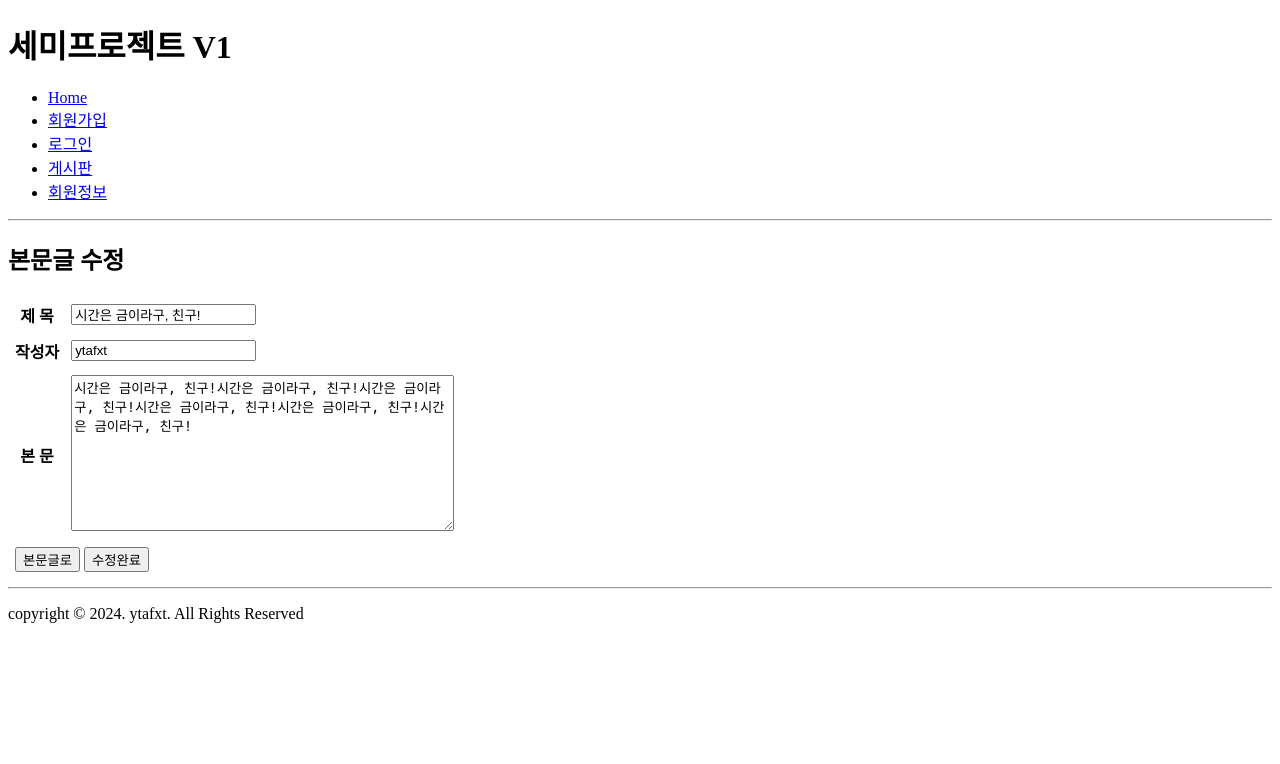
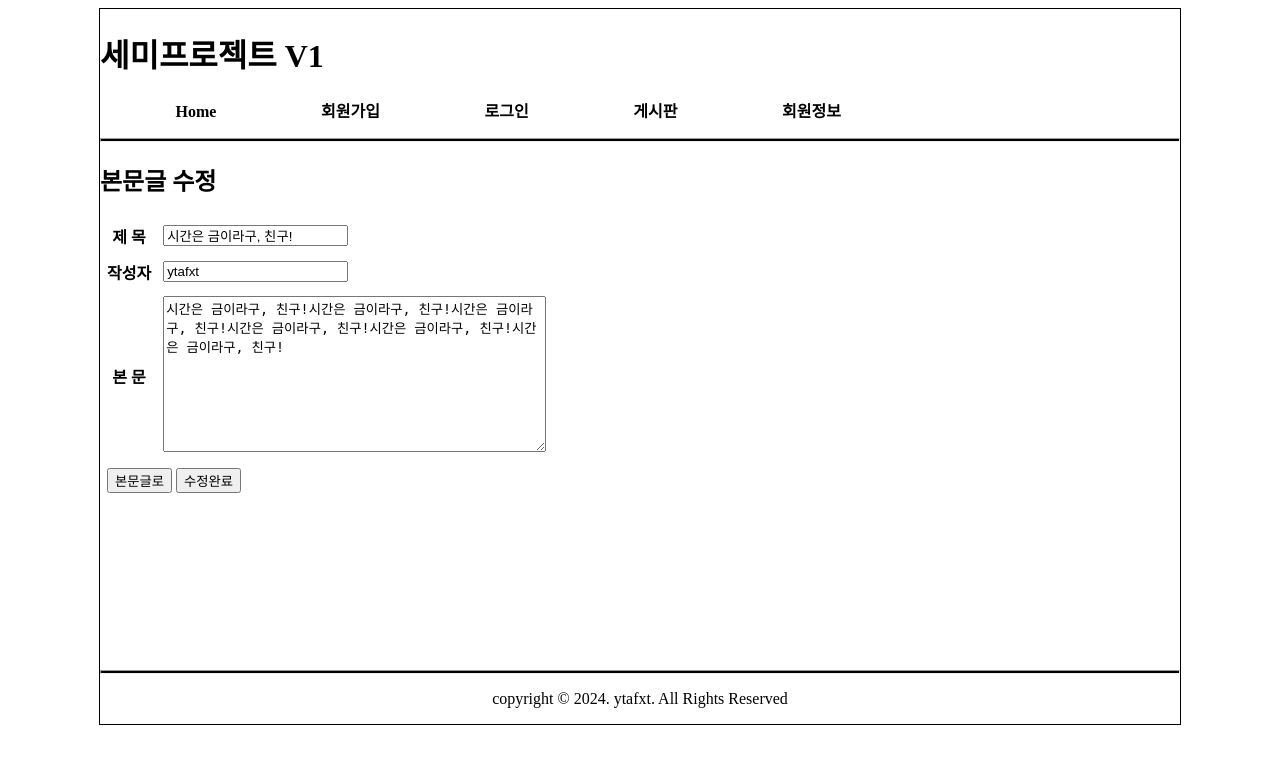
Before and after one commit to evollivia/semiprojectv1, a FastAPI app: page /board/modify in a window 1280 px wide. Shown: the top 764 px of the page. Run offline with FastAPI, Linux system fonts and the light colour scheme.

Commit message:
모든 페이지에 적용되는 전역 스타일 지정

```diff
--- /dev/null
+++ b/views/static/css/project.css
@@ -0,0 +1,10 @@
+#wrap{border: 1px solid black; width: 1080px; margin: 0 auto}
+nav ul{list-style: none; padding: 0}
+nav li{display: inline; margin: 7%;}
+a:link {color: black; text-decoration: none; font-weight: bold}
+a:visited {color: black}
+a:hover {color: red; text-decoration: underline}
+a:active {color: blue; text-decoration: underline}
+main{min-height: 500px}
+hr{height: 2px; background: black;}
+footer p{text-align: center}
--- a/views/templates/board/list.html
+++ b/views/templates/board/list.html
@@ -3,12 +3,16 @@
 <head>
     <meta charset="UTF-8">
     <title>세미프로젝트</title>
+    <link rel="stylesheet" href="/static/css/project.css">
+    <style>
+
+    </style>
 </head>
 <body>
     <div id="wrap">
         <header><h1>세미프로젝트 V1</h1></header>
         <nav>
-            <ul>
+            <ul id="menu">
                 <li><a href="/">Home</a></li>
                 <li><a href="/member/join">회원가입</a></li>
                 <li><a href="/member/login">로그인</a></li>
--- a/views/templates/board/modify.html
+++ b/views/templates/board/modify.html
@@ -3,12 +3,17 @@
 <head>
     <meta charset="UTF-8">
     <title>세미프로젝트</title>
+    <link rel="stylesheet" href="/static/css/project.css">
+    <style>
+        #menu{list-style-type: none; padding: 0}
+        #menu li{display: inline; margin-right: 25px}
+    </style>
 </head>
 <body>
     <div id="wrap">
         <header><h1>세미프로젝트 V1</h1></header>
         <nav>
-            <ul>
+            <ul id="menu">
                 <li><a href="/">Home</a></li>
                 <li><a href="/member/join">회원가입</a></li>
                 <li><a href="/member/login">로그인</a></li>
--- a/views/templates/board/view.html
+++ b/views/templates/board/view.html
@@ -3,12 +3,16 @@
 <head>
     <meta charset="UTF-8">
     <title>세미프로젝트</title>
+    <link rel="stylesheet" href="/static/css/project.css">
+    <style>
+
+    </style>
 </head>
 <body>
     <div id="wrap">
         <header><h1>세미프로젝트 V1</h1></header>
         <nav>
-            <ul>
+            <ul id="menu">
                 <li><a href="/">Home</a></li>
                 <li><a href="/member/join">회원가입</a></li>
                 <li><a href="/member/login">로그인</a></li>
--- a/views/templates/board/write.html
+++ b/views/templates/board/write.html
@@ -3,12 +3,16 @@
 <head>
     <meta charset="UTF-8">
     <title>세미프로젝트</title>
+    <link rel="stylesheet" href="/static/css/project.css">
+    <style>
+
+    </style>
 </head>
 <body>
     <div id="wrap">
         <header><h1>세미프로젝트 V1</h1></header>
         <nav>
-            <ul>
+            <ul id="menu">
                 <li><a href="/">Home</a></li>
                 <li><a href="/member/join">회원가입</a></li>
                 <li><a href="/member/login">로그인</a></li>
--- a/views/templates/index.html
+++ b/views/templates/index.html
@@ -3,6 +3,10 @@
 <head>
     <meta charset="UTF-8">
     <title>세미프로젝트</title>
+    <link rel="stylesheet" href="/static/css/project.css">
+    <style>
+
+    </style>
 </head>
 <body>
     <div id="wrap">
--- a/views/templates/member/join.html
+++ b/views/templates/member/join.html
@@ -3,12 +3,16 @@
 <head>
     <meta charset="UTF-8">
     <title>세미프로젝트</title>
+    <link rel="stylesheet" href="/static/css/project.css">
+    <style>
+
+    </style>
 </head>
 <body>
     <div id="wrap">
         <header><h1>세미프로젝트 V1</h1></header>
         <nav>
-            <ul>
+            <ul id="menu">
                 <li><a href="/">Home</a></li>
                 <li><a href="/member/join">회원가입</a></li>
                 <li><a href="/member/login">로그인</a></li>
--- a/views/templates/member/login.html
+++ b/views/templates/member/login.html
@@ -3,12 +3,16 @@
 <head>
     <meta charset="UTF-8">
     <title>세미프로젝트</title>
+    <link rel="stylesheet" href="/static/css/project.css">
+    <style>
+
+    </style>
 </head>
 <body>
     <div id="wrap">
         <header><h1>세미프로젝트 V1</h1></header>
         <nav>
-            <ul>
+            <ul id="menu">
                 <li><a href="/">Home</a></li>
                 <li><a href="/member/join">회원가입</a></li>
                 <li><a href="/member/login">로그인</a></li>
--- a/views/templates/member/myinfo.html
+++ b/views/templates/member/myinfo.html
@@ -3,12 +3,16 @@
 <head>
     <meta charset="UTF-8">
     <title>세미프로젝트</title>
+    <link rel="stylesheet" href="/static/css/project.css">
+    <style>
+
+    </style>
 </head>
 <body>
     <div id="wrap">
         <header><h1>세미프로젝트 V1</h1></header>
         <nav>
-            <ul>
+            <ul id="menu">
                 <li><a href="/">Home</a></li>
                 <li><a href="/member/join">회원가입</a></li>
                 <li><a href="/member/login">로그인</a></li>
```
